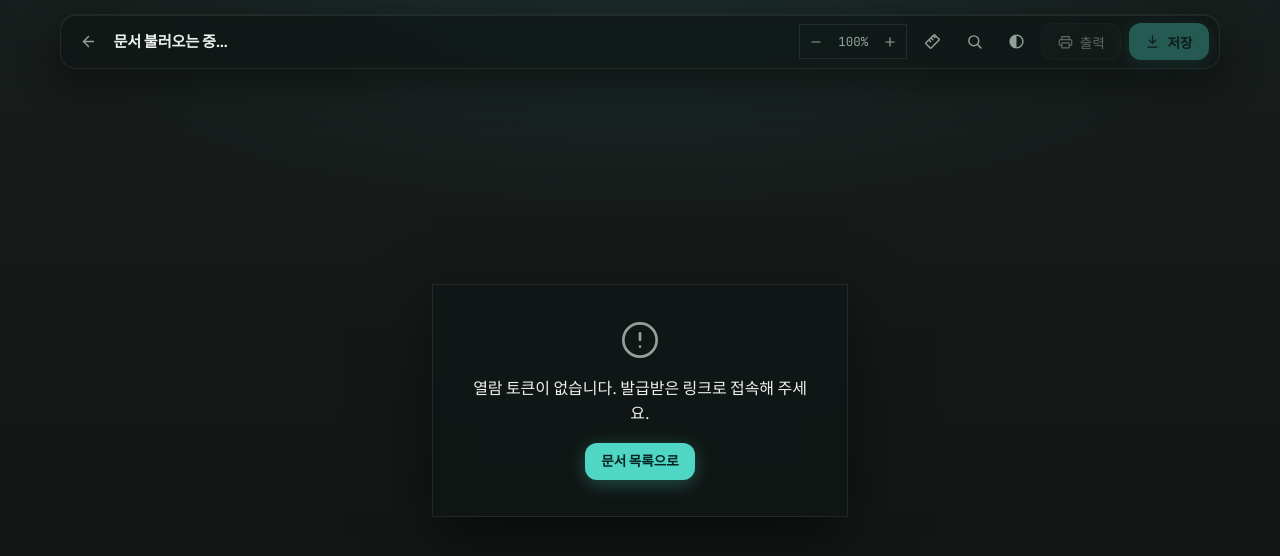
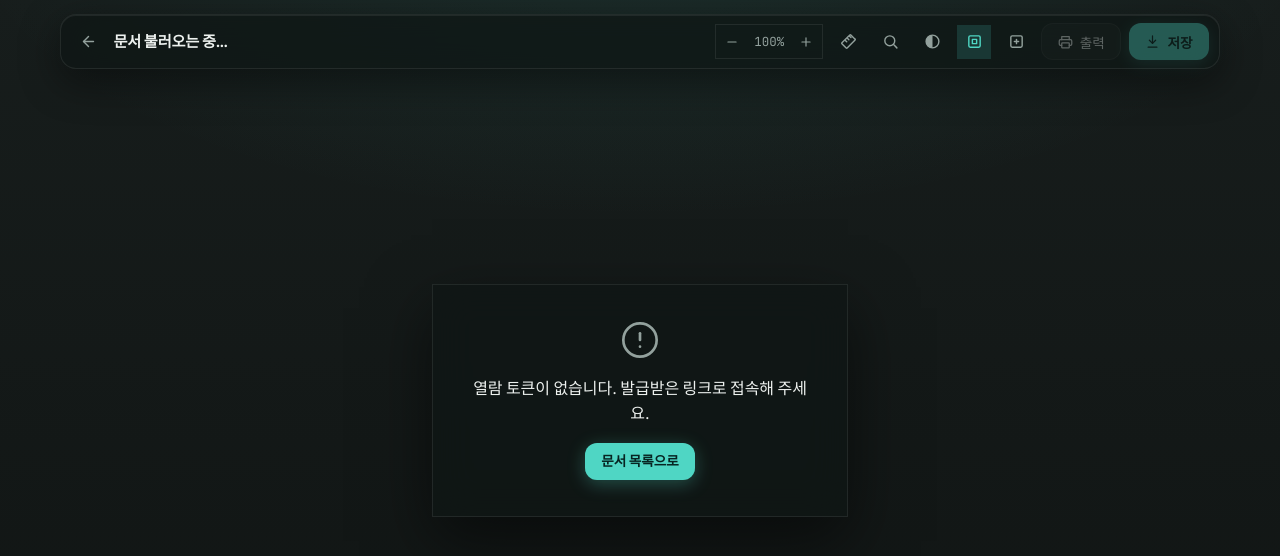
Before and after one commit to dev-scent-choi/docView, a website: page public/viewer.html in a window 1280 px wide. Drawn offline with Linux system fonts and the light colour scheme.

Commit message:
Add markup toolbar buttons and include-markup checkbox to viewer.html
Co-Authored-By: Claude Sonnet 5 <noreply@anthropic.com>

```diff
--- a/public/viewer.html
+++ b/public/viewer.html
@@ -39,6 +39,15 @@
       <button id="invert-btn" class="icon-btn" title="도면 모드 (어두운 배경 반전)" aria-label="도면 모드 전환" aria-pressed="false">
         <svg viewBox="0 0 24 24" fill="none" stroke="currentColor" stroke-width="2" stroke-linecap="round" stroke-linejoin="round"><circle cx="12" cy="12" r="9"/><path d="M12 3a9 9 0 0 0 0 18z" fill="currentColor" stroke="none"/></svg>
       </button>
+      <button id="markup-toggle-btn" class="icon-btn" title="마크업 보기/숨기기" aria-label="마크업 보기 전환" aria-pressed="true">
+        <svg viewBox="0 0 24 24" fill="none" stroke="currentColor" stroke-width="2" stroke-linecap="round" stroke-linejoin="round"><rect x="4" y="4" width="16" height="16" rx="2"/><path d="M9 9h6v6H9z"/></svg>
+      </button>
+      <button id="markup-add-btn" class="icon-btn" title="마크업 추가 (영역을 드래그)" aria-label="마크업 추가" aria-pressed="false" hidden>
+        <svg viewBox="0 0 24 24" fill="none" stroke="currentColor" stroke-width="2" stroke-linecap="round" stroke-linejoin="round"><rect x="4" y="4" width="16" height="16" rx="2"/><path d="M12 9v6"/><path d="M9 12h6"/></svg>
+      </button>
+      <label id="markup-include-wrap" class="markup-include-toggle" hidden>
+        <input type="checkbox" id="markup-include-checkbox" /> 마크업 포함
+      </label>
       <button id="print-btn" class="btn-pill" disabled>
         <svg viewBox="0 0 24 24" fill="none" stroke="currentColor" stroke-width="2" stroke-linecap="round" stroke-linejoin="round"><path d="M6 9V4h12v5"/><path d="M6 18H4a2 2 0 0 1-2-2v-5a2 2 0 0 1 2-2h16a2 2 0 0 1 2 2v5a2 2 0 0 1-2 2h-2"/><rect x="6" y="14" width="12" height="8" rx="1"/></svg>
         <span class="btn-label">출력</span>
```
